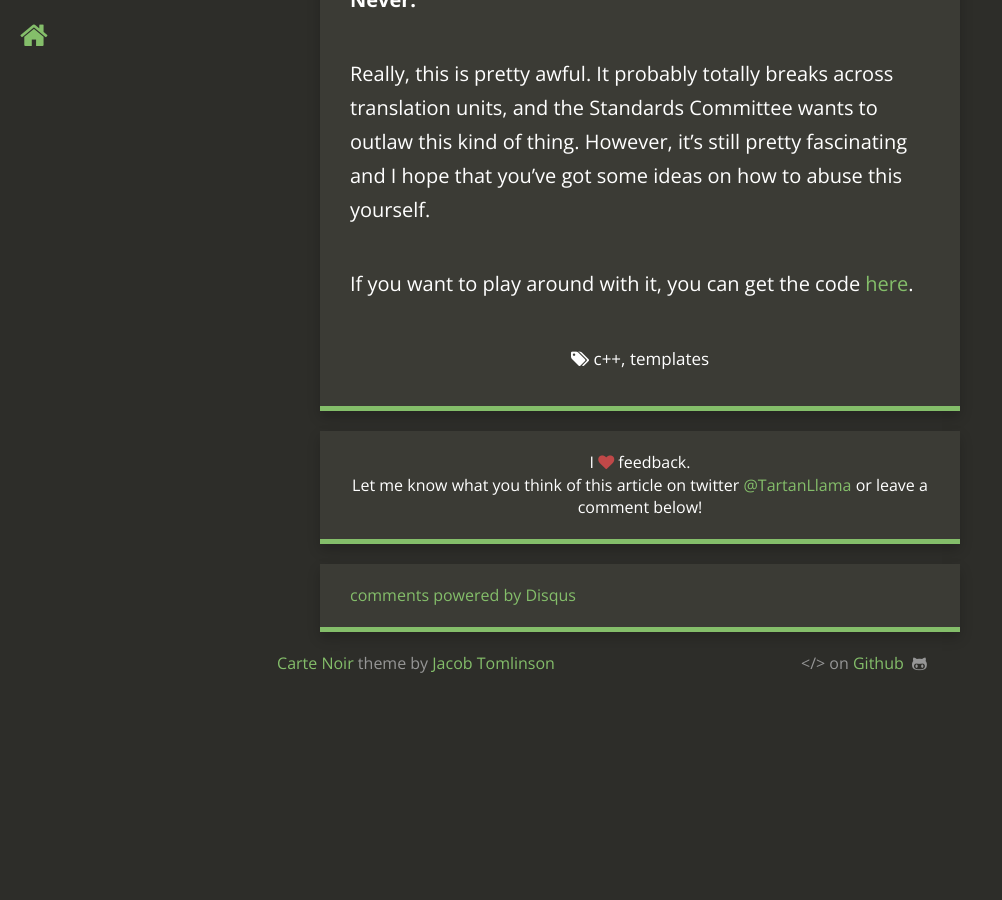
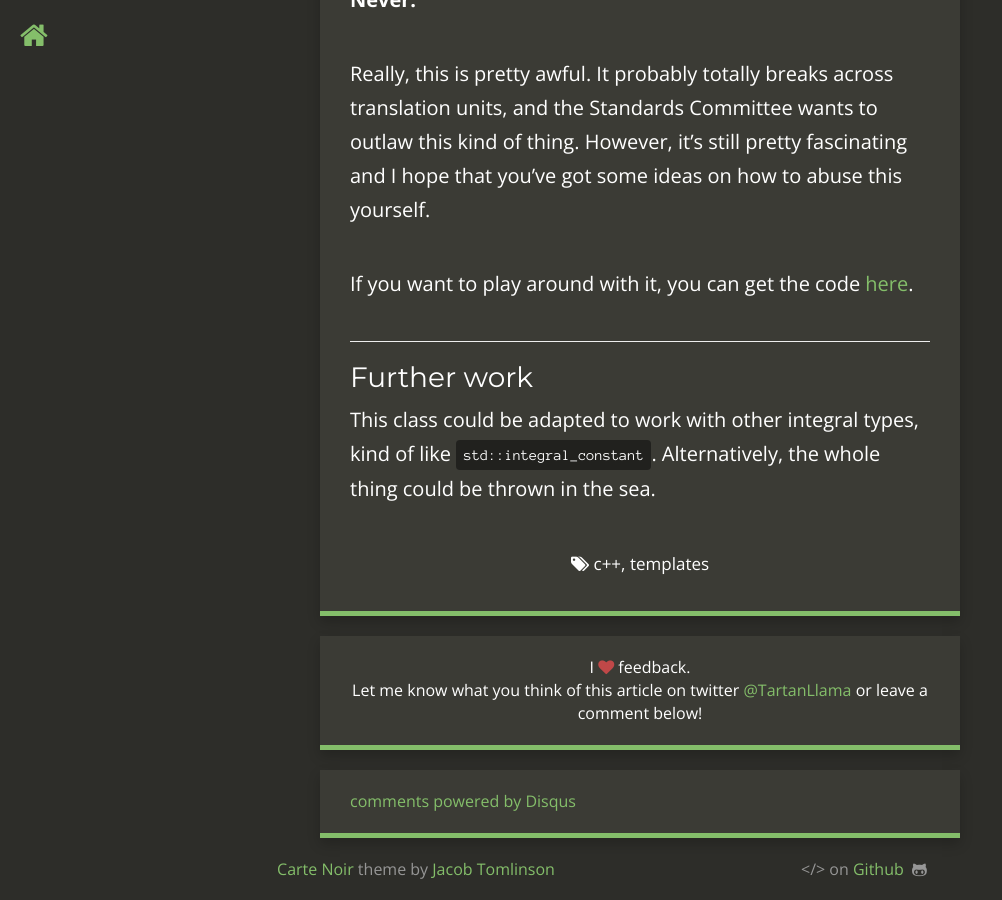
Before and after one commit to TartanLlama/tartanllama.github.io, a Jekyll site: the page built from _posts/2016-07-28-integral_variable.md, in a window 1280 px wide and 900 px high, scrolled down 11784 px. Shown: the whole window, without its empty margins (0-1002 px from the left). Built offline with Jekyll 4.4.1, drawn with Linux system fonts in a browser that asks for light colours; nearby versions of some CDN libraries; comment, search, counter and statistics services are not loaded; before the commit the page ends 12479 px from its top, so only the background shows below that.

Commit message:
Integral variable further work

```diff
--- a/_posts/2016-07-28-integral_variable.md
+++ b/_posts/2016-07-28-integral_variable.md
@@ -296,3 +296,9 @@ So, when should we actually use this in practice?
 Really, this is pretty awful. It probably totally breaks across translation units, and the Standards Committee wants to outlaw this kind of thing. However, it's still pretty fascinating and I hope that you've got some ideas on how to abuse this yourself.
 
 If you want to play around with it, you can get the code [here](https://gist.github.com/TartanLlama/3aa4541c12538d1d6cf5cf244cc5d724).
+
+----------------
+
+<h3>Further work</h3>
+
+This class could be adapted to work with other integral types, kind of like `std::integral_constant`. Alternatively, the whole thing could be thrown in the sea.
```
